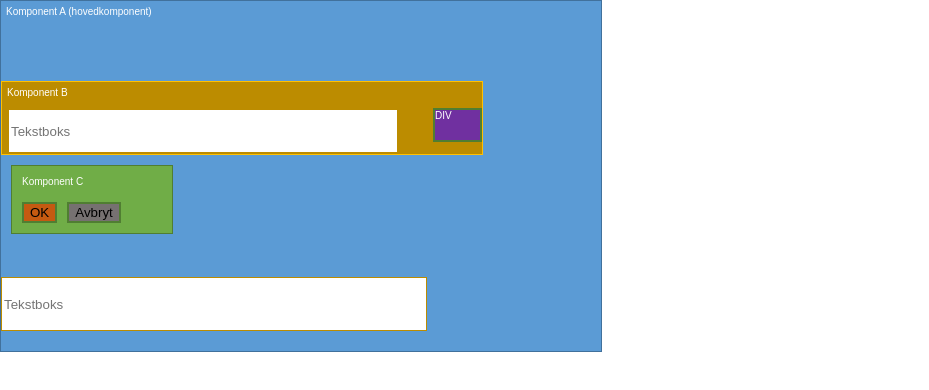
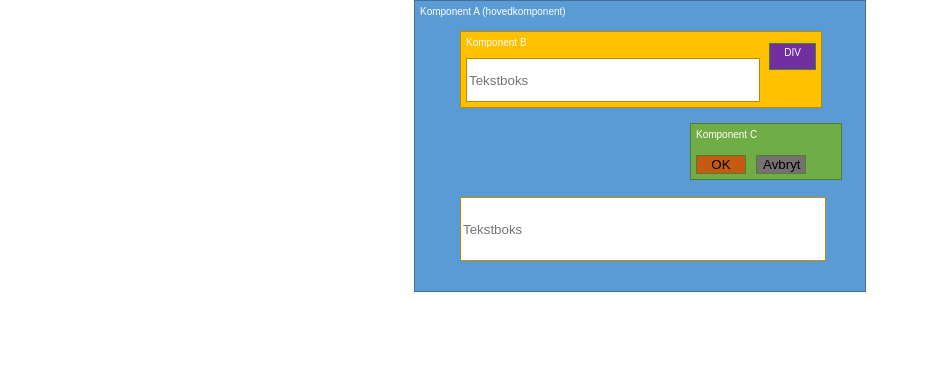
Before and after one commit to Starfat/sykehuspartner-case, a React (Create React App) app: page / in a window 1280 px wide. Shown: the top 390 px of the page, without its empty margins (0-929 px from the left). Built offline with nearby package versions, Linux system fonts and the light colour scheme.

Commit message:
fikset litt mer på stilarket

```diff
--- a/src/index.css
+++ b/src/index.css
@@ -5,80 +5,81 @@ body {
 }
 
 .App {
+  margin: auto;
   text-align: left;
   border-style: solid;
   border-width: 1px;
   border-color: #41719c;
   background-color: #5b9bd5;
-  height: 350px;
-  width: 600px;
-}
-
-.komponentA {
+  height: 290px;
+  width: 450px;
 }
 
 .komponentB {
+  position: relative;
+  top: -60px;
+  left: 45px;
   border-style: solid;
   border-width: 1px;
-  border-color: #ffc000;
-  background-color: #bc8c00;
+  border-color: #bc8c00;
+  background-color: #ffc000;
   width: 80%;
   text-align: left;
 }
 
 .komponentC {
-  border-style: solid;
-  border-width: 1px;
-  border-color: #507e32;
+  position: relative;
+  top: -45px;
+  left: 275px;
+  border: 1px solid #507e32;
   background-color: #70ad47;
   width: 150px;
-  padding: 5px;
-  margin: 10px;
 }
 
 #tekstboksA {
-  height: 50px;
-  width: 70%;
-  border-style: solid;
-  border-width: 1px;
-  border-color: #bc8c00;
   position: relative;
-  top: 250px;
+  top: 170px;
+  left: 45px;
+  height: 60px;
+  width: 80%;
+  border: 1px solid #bc8c00;
 }
 
 #tekstboksB {
+  vertical-align: top;
   margin-left: 5px;
+  margin-bottom: 5px;
   height: 40px;
   width: 80%;
-  border-style: solid;
-  border-width: 2px;
-  border-color: #bc8c00;
+  border: 1px solid #bc8c00;
 }
 
 #divBoks {
+  position: relative;
+  top: -15px;
+  text-align: center;
   color: #FFFFFF;
-  height: 30px;
-  width: 45px;
-  border-style: solid;
-  border-width: 2px;
-  border-color: #507e32;
+  height: 19px;
+  width: 39px;
+  padding: 3px;
+  border: 1px solid #507e32;
   background-color: #7030a0;
   float: right;
+  margin-right: 5px;
+  margin-bottom: px;
 }
 
 #okBtn {
+  width: 50px;
   margin: 5px;
-  border-style: solid;
-  border-width: 2px;
-  border-color: #507e32;
+  border: 1px solid #507e32;
   background-color: #C55A11;
 }
 
 #avbrytBtn {
+  width: 50px;
   margin: 5px;
-  border-style: solid;
-  border-width: 2px;
-  border-color: #507e32;
+  border: 1px solid #507e32;
   background-color: #767171;
 }
 
```
